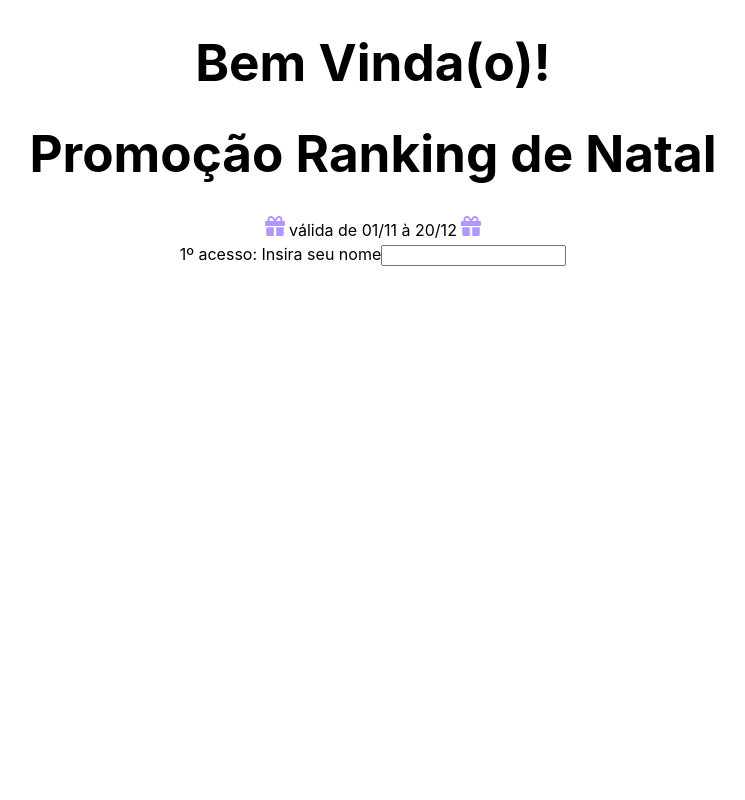
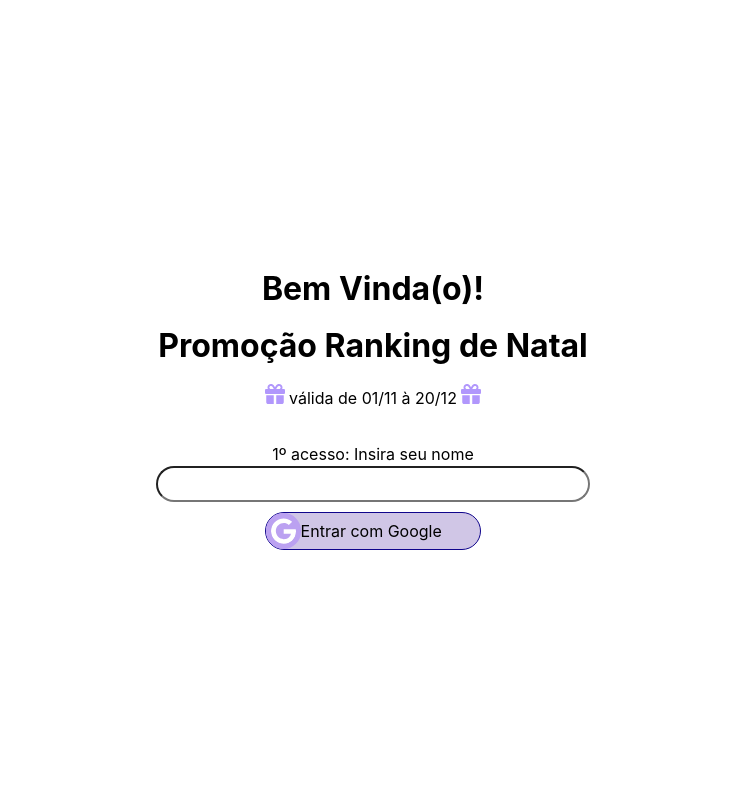
Before and after one commit to davi011205/rankingClientes, a React (Vite) app in the folder rankingDeClientes/: page / in a window 1280 px wide. Shown: the top 800 px of the page, without its empty margins (267-1012 px from the left). Built offline with nearby package versions, Linux system fonts and the light colour scheme; no server answers.

Commit message:
styles LOGIN versao web

```diff
--- a/rankingDeClientes/src/componentes/Login/login.css
+++ b/rankingDeClientes/src/componentes/Login/login.css
@@ -1,5 +1,74 @@
+.containerLogin {
+    --corFundo: rgba(255, 255, 255, 0.914);
+    --corTexto: black;
+    --corDetalhes: #10058c;
+    --corTeste:rgb(13, 3, 120)c;
+    --corHover: #d0c6e6;
+
+
+
+    /* border: 2px solid red; */
+    /* display: flex; */
+    /* flex-wrap: wrap;
+    justify-content: center; */
+
+    .titulo {
+        margin-bottom: 4vh;
+        /* border:2px solid red; */
+        h1 {
+            font-size: 2rem;
+        }
+    }
+
+    .login {
+        /* border: 2px solid red; */
+        display: flex;
+        flex-direction: column;
+        gap: 10px;
+        align-items: center;
+
+
+        .nomeCliente {
+            display: flex;
+            flex-direction: column;
+            align-items: center;
+            width: 100%;
+
+            label {
+                width: 100%;
+            }
+
+            input {
+                padding: 0 ;
+                width: 100%;
+                height: 2rem;
+                background-color: var(--corFundo);
+                color: var(--corTexto);
+                border-radius: 20px;
+
+            }
+        }
+
+        .button {
+            border: 1px solid var(--corDetalhes);
+            border-radius: 20px;
+            display: flex;
+            align-items: center;
+            background-color: var(--corHover);
+            width: 50%;
+            cursor: pointer;
+
+            svg {
+                width: 25px;
+                border-radius: 20px;
+                background-color: #bba1f1;
+                padding: 5px;
+            }
+        }
+    }
+}
+
 @media (min-width: 320px) and (max-width: 600px){
-
     .containerLogin {
         --corFundo: rgba(255, 255, 255, 0.914);
         --corTexto: black;
```
